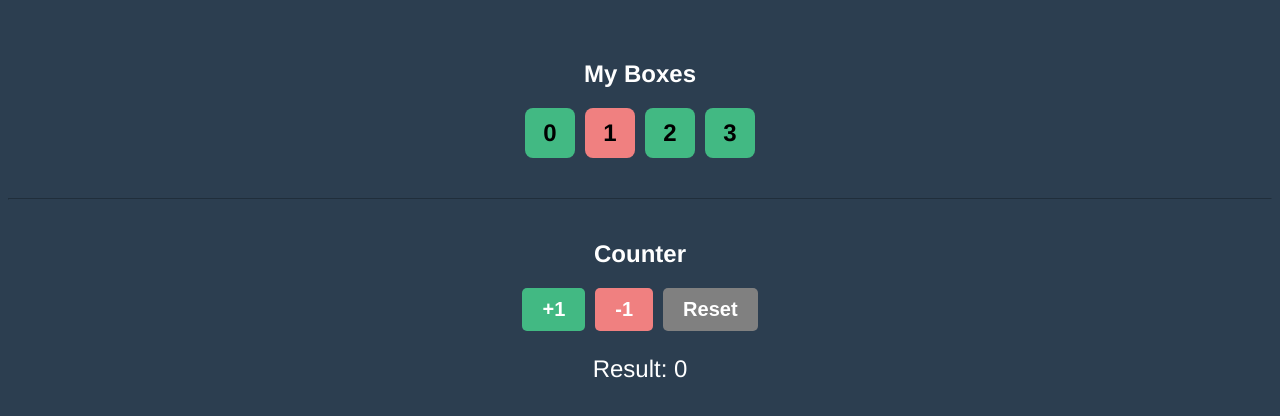
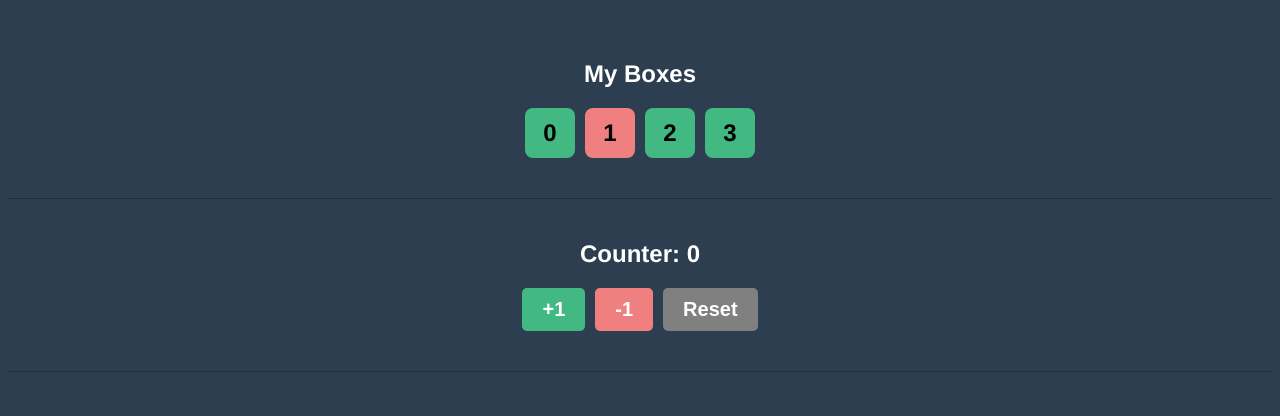
Before and after one commit to combizera/learning-vue, a Vue app: page / in a window 1280 px wide. Shown: the top 416 px of the page. Built offline with nearby package versions, Linux system fonts and the light colour scheme.

Commit message:
feat: class computed

```diff
--- a/src/App.vue
+++ b/src/App.vue
@@ -3,7 +3,11 @@
   <SectionBox />
 
   <!-- COUNTER -->
-  <SectionCounter :count="count" @change-count="handleCountChange" />
+  <SectionCounter
+    :count="count"
+    :countStyle="countStyle"
+    @change-count="handleCountChange"
+  />
 </template>
 
 <script>
@@ -35,6 +39,19 @@
             break
         }
       }
+    },
+    computed: {
+      countStyle() {
+        if (this.count < 0) {
+          return 'lightcoral'
+        }
+
+        if (this.count > 0) {
+          return 'lightgreen'
+        }
+
+        return 'white'
+      }
     }
   }
 </script>
--- a/src/components/SectionCounter.vue
+++ b/src/components/SectionCounter.vue
@@ -1,7 +1,7 @@
 <template>
   <section>
-    <h2>
-      Counter
+    <h2 :style="{color: countStyle}">
+      Counter: {{ count }}
     </h2>
     <div class="container">
       <MyButton
@@ -21,9 +21,6 @@
         @update="$emit('change-count', 'reset')"
       />
     </div>
-    <p class="counter">
-      Result: {{ count }}
-    </p>
     <hr>
   </section>
 </template>
@@ -41,14 +38,11 @@
       count: {
         type: Number,
         default: 0
+      },
+      countStyle: {
+        type: String,
+        default: 'white'
       }
     }
   }
 </script>
-
-<style scoped>
-  .counter {
-    color: white;
-    font-size: 24px;
-  }
-</style>
```
